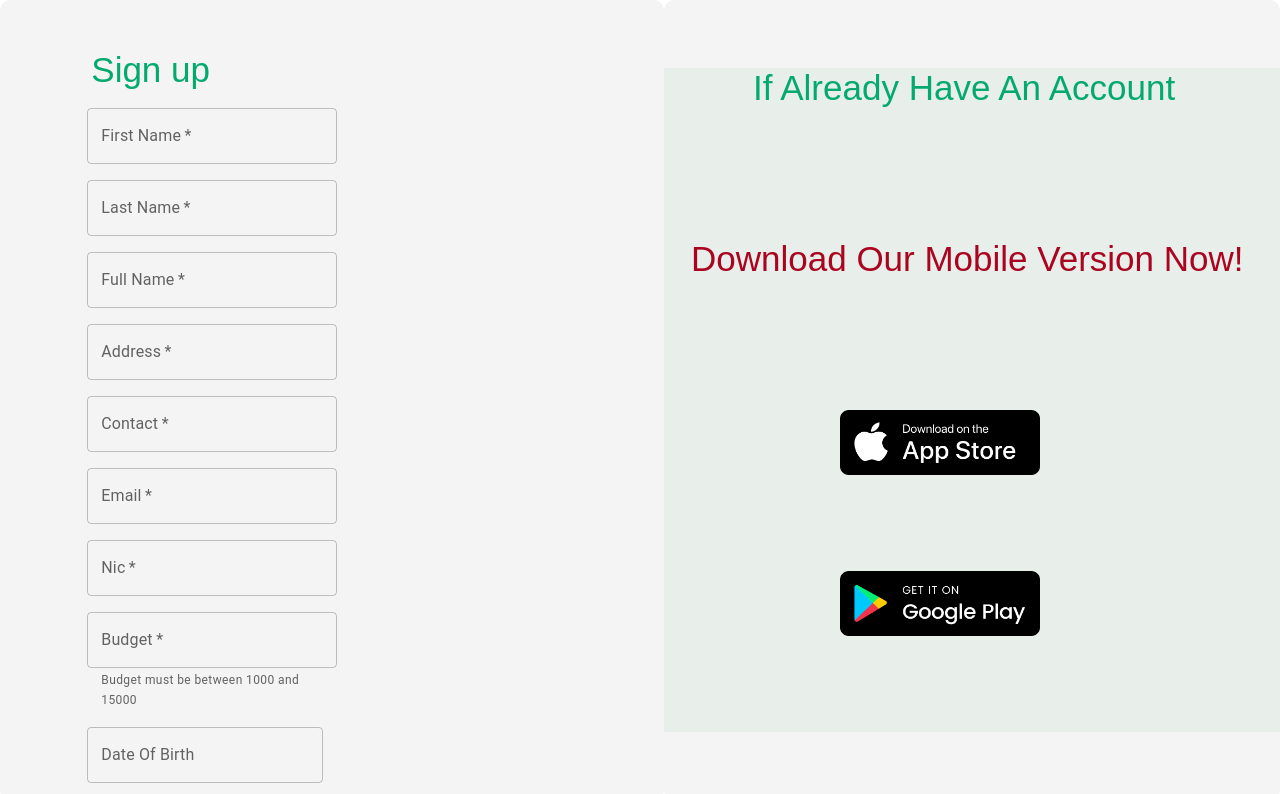
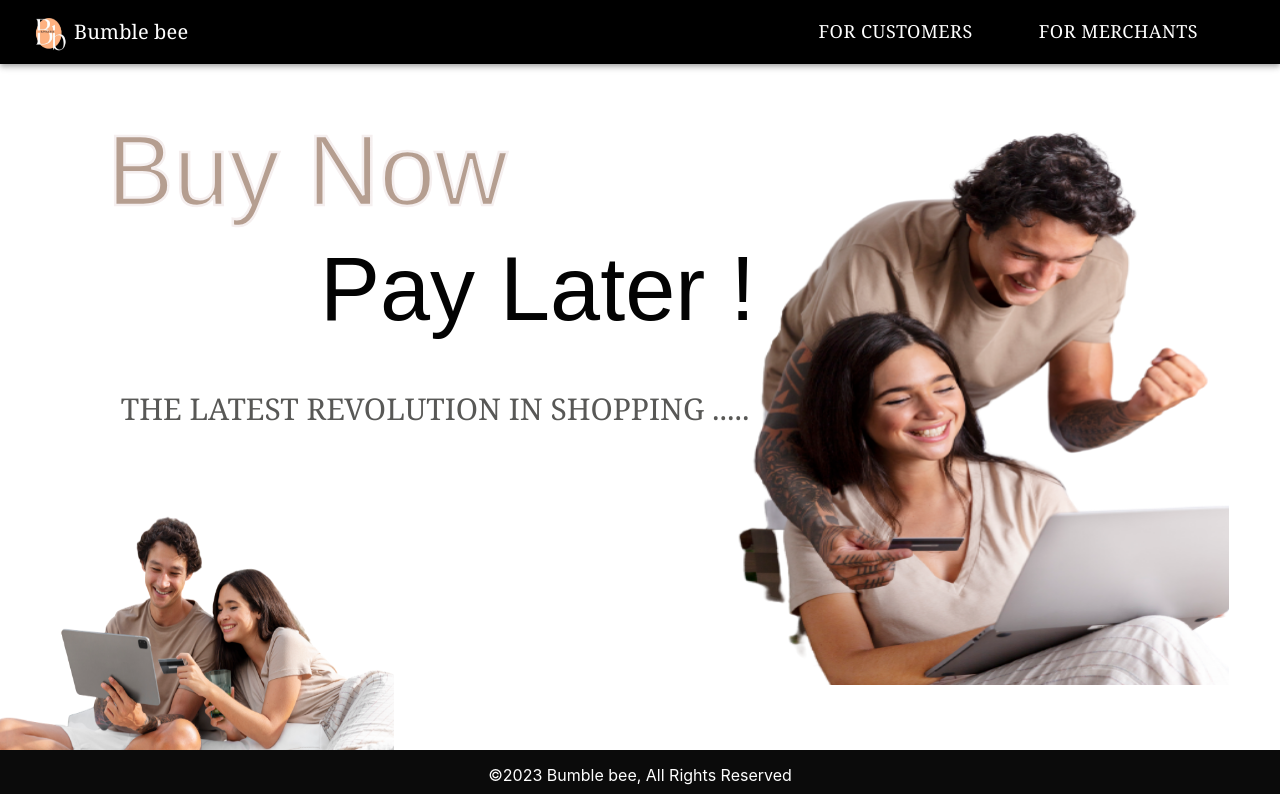
Before and after one commit to IsuriDisanayaka/bumble_bee_client, a React (Create React App) app: page / in a window 1280 px wide. Shown: the top 794 px of the page. Built offline with nearby package versions, Linux system fonts and the light colour scheme.

Commit message:
Update MainPage

```diff
--- a/src/App.js
+++ b/src/App.js
@@ -1,11 +1,25 @@
 import React from 'react'
 import Footer from './components/Footer'
 import Signup from './pages/SignUp'
+import { BrowserRouter as Router, Routes, Route } from 'react-router-dom';
+import CustomerDetails from './pages/CustomerDetails'
+import AdminLogin from './pages/AdminLogin';
+import WelcomePage from './pages/WelcomePage';
+import Navigation from './components/Navigation';
+import SignUp from './pages/SignUp';
+import './App.css';
 
 function App() {
   return (
-    <Signup/>
+    <Router>
+    <div className="App"></div>
+      <Route path="/" exact component={WelcomePage}/>
+      <Route path="/customers" component={SignUp} />
+      <Route path ="/customerDetails" component={CustomerDetails}/>
+
+       </Router>
   )
+
 }
 
 export default App
--- /dev/null
+++ b/src/assets/css/AdminLogin.css
@@ -0,0 +1,37 @@
+.maindiv{
+    background-color:#ffff;
+    width: 100vw;
+    height: 100vh;
+}
+
+.signin{
+    position: absolute;
+    right: 500px;
+    color:rgb(26 17 62);
+    font-size: 65px;
+    font-family:Cambria;
+ }
+ .card{
+position: absolute;
+background-color: #b0bdbd7d;
+height: 272px;
+width: 582px;
+top: 178px;
+left: 715px;
+ }
+ .formlogin{
+    display: grid;
+    width: 400px;
+    position: absolute;
+    right: 132px;
+    top: 40px;
+
+
+}
+.button{
+    position: absolute;
+    top:200px;
+    width: 300px;
+    left:140px;
+    font-weight: bold;
+}
--- /dev/null
+++ b/src/assets/css/WelcomePage.css
@@ -0,0 +1,152 @@
+
+  .box {
+    display: flex;
+    flex-direction: column;
+    min-height: 100%;
+
+      position: relative;
+
+  }
+
+  .content {
+
+    padding-top:100px;
+
+    min-height: 100%;
+    position: relative;
+
+  }
+
+
+.buy {
+    position: absolute;
+    top: 20%;
+    left: 24%;
+    transform: translate(-50%, -50%);
+     color:#b59e90;
+     font-Family:fantasy;
+     font-Stretch:expanded;
+     font-Size:100px;
+     font-Style:bold;
+      -webkit-text-stroke: 0.2vw #f5efef;
+}
+  .div{
+    flex: 1;
+  }
+.pay {
+    position: absolute;
+    top: 149%;
+    left: 42%;
+    transform: translate(-50%, -50%);
+    color: rgb(3, 3, 3);
+     font-Family:fantasy;
+     font-Stretch:expanded;
+     font-Size:90px;
+     font-Style:bold;
+     /* -webkit-text-stroke: 0.1vw #65bd7d; */
+}
+.rev{
+    position: absolute;
+    top: 328%;
+    left: 34%;
+    transform: translate(-50%, -50%);
+    color: rgb(88, 88, 86);
+     font-Family:Cambria;
+     font-Stretch:expanded;
+     font-Size:30px;
+     font-Style:bold;
+
+}
+.logo{
+    position: absolute;
+    width: 400px;
+    height: 500px;
+    top: 66%;
+    left: 27%;
+    transform: translate(-50%, -50%);
+
+}
+
+  .design {
+    position: fixed;
+    width: 394px;
+    height: 284px;
+    /* top: 408%; */
+    left: 0%;
+    bottom: 0;
+    /* transform: translate(-50%, -50%); */
+
+}
+
+.info{
+    position: absolute;
+    top: 9%;
+    right: 0%;
+    width: 700px;
+    height: 600px;
+    /* box-shadow: 1px 2px 7px 4px; */
+
+}
+ .background{
+  position: fixed;
+  top: 9%;
+  right: 4%;
+  width: 508px;
+  height: 613px;
+  /* filter: blur(0.5px); */
+ }
+
+
+/* .appStore{
+    position: absolute;
+    top: 30%;
+
+    right: 25%;
+    width: 200px;
+    height: 100px;;
+}  */
+ /* .playStore{
+    position: absolute;
+    top: 60%;
+    right: 25%;
+    width: 200px;
+    height: 100px;;
+} */ */
+.title{
+    position: relative;
+    top: 0%;
+   left:20%;
+   text-decoration: none;
+   justify-content: space-between;
+     color: white;
+     font-Family:Cambria;
+     font-Stretch:condensed;
+     font-Size:30px;
+     font-Style:bold;
+}
+/* .semiTitle{
+    position: absolute;
+    top: 10%;
+   left: 9%;
+
+     color: white;
+     font-Family:Cambria;
+
+     font-Size:30px;
+
+} */
+
+
+.footer{
+
+  position: fixed;
+  left: 0;
+  bottom: 0;
+  width: 100%;
+  color: #fff;
+  text-align: center;
+  width: 100%;
+  height: 50px;
+  background-color: #0b0b0b;
+
+}
--- a/src/components/Navigation.js
+++ b/src/components/Navigation.js
@@ -5,32 +5,69 @@ import Toolbar from '@mui/material/Toolbar';
 import Typography from '@mui/material/Typography';
 import Button from '@mui/material/Button';
 import Grid from '@mui/material/Grid';
-import logo from "./asserts/logo.png"
-import closeIcon from "./asserts/close.png"
+import logo from "../assets/img/logo.png"
+import closeIcon from "../assets/img/close.png"
 import TextField from '@mui/material/TextField';
 import { Link } from 'react-router-dom';
 import "../assets/css/Navigation.css"
+import axios from 'axios';
 
 
 function Navigation() {
   const [showPopup,setShowPopup]=useState(false);
-  const [username,setUsername]=useState('');
+  const [email,setEmail]=useState('');
   const[password,setPassword]=useState('');
+
   const handleUsernameChange = (event) => {
-    setUsername(event.target.value);
+    setEmail(event.target.value);
   }
 
   const handlePasswordChange = (event) => {
     setPassword(event.target.value);
   }
-  const handleLogin = () => {
-    // Perform login logic here
-    console.log(`Logged in with username: ${username} and password: ${password}`);
-    setShowPopup(false);
+
+  const handleLogin = (event) => {
+    event.preventDefault();
+    axios.get(`http://localhost:8000/api/v1/admin/${email}/${password}`)
+  .then((response) => {
+    if (response.status === 200 && response.data.data === "true") {
+      console.log('Successfully logged in:', response.data);
+      alert('Success');
+    } else {
+      console.error('Login failed:', response);
+      alert('Login failed .Please try Again');
+    }
+  })
+  .catch((error) => {
+    console.error('Error logging in:', error);
+  });
+
   }
+
   const handleClick = () => {
     setShowPopup(true);
   }
+
+  // const  handleLogin = async () => {
+  //   try {
+  //     const response = await axios.get('http://localhost:8000/api/v1/admin', {
+  //       params: {
+  //         email: email,
+  //         password: password
+  //       }
+  //     });
+  //     if (response.status === 200) {
+  //       alert('success');
+  //       console.log("ok")
+  //     } else {
+  //       alert('error');
+  //       console.log("jok")
+  //     }
+  //   } catch (error) {
+  //     console.error('Error logging in:', error);
+
+  //   }
+  // };
 
   return (
     <Box className='box'>
@@ -60,7 +97,7 @@ function Navigation() {
 </Button>
  </Link>
 
-          <Button onClick={handleClick}
+          <Button on onClick={handleClick}
            style={{marginRight: "50px" ,fontSize:"18px",fontFamily:"Cambria", color:"white",variant:"outlined", variant:"outlined",
               '&:hover': {
                 backgroundColor: 'white',
@@ -74,7 +111,7 @@ function Navigation() {
             <form >
             <Grid container direction={"column"} spacing={5}>
             <Grid item>
-            <TextField required label="Email" type={"email"} value={username} onChange={handleUsernameChange}></TextField>
+            <TextField required label="Email" type={"email"} value={email} onChange={handleUsernameChange}></TextField>
             </Grid>
 
             <Grid item>
--- /dev/null
+++ b/src/pages/AdminLogin.js
@@ -0,0 +1,82 @@
+
+// import React, { useState } from 'react';
+
+// import Box from '@mui/material/Box';
+// import Navigation from '../components/Navigation';
+// import  '../assets/css/Navigation.css';
+// import logo  from '../assets/img/logo.png'
+// import TextField from '@mui/material/TextField';
+// import Button from '@mui/material/Button';
+// import close from '../assets/img/close.png'
+// import axios from 'axios';
+
+
+
+// export default function AdminLogin() {
+//   const [email, setEmail] = useState('');
+// const [password, setPassword] = useState('');
+// const handleEmailChange = (event) => {
+//   setEmail(event.target.value);
+// };
+
+// const handlePasswordChange = (event) => {
+//   setPassword(event.target.value);
+// };
+
+// const handleLogin = (event) => {
+//   event.preventDefault();
+//   axios.get('http://localhost:8000/api/v1/admin/{email}/{password}')
+//     .then((response) => {
+//       if (response.status === 200) {
+//         console.log('Successfully saved customer:', response.data);
+
+//         alert('Sucess');
+//       } else {
+//         throw new Error("Login failed");
+//       }
+//     })
+//     .then((data) => {
+//       alert('Sucess'); // handle the data and update the state of the component
+//     })
+//     .catch((error) => {
+//       // setError(error.message);
+//     });
+// };
+
+
+//   return (
+//     <form onSubmit={handleLogin}>
+//     <label>
+//       Email:
+//       <input type="email" value={email} onChange={handleEmailChange} />
+//     </label>
+//     <br />
+//     <label>
+//       Password:
+//       <input type="password" value={password} onChange={handlePasswordChange} />
+//     </label>
+//     <br />
+//     <button type="submit">Login</button>
+//   </form>
+// //     <Box className='loginBox' >
+// //  <div  >
+// //        <Navigation/>
+// //        </div>
+// //        <div className='maindiv'>
+// // <img  src={logo} className='logoo' />
+// // <h1 className='signin'>SIGN IN</h1>
+// // <card className='card'>
+// //     <form className='formlogin' onClick={login}>
+// // <TextField id="filled-basic" label="Email" value={email} onChange={handleEmailChange} />
+// //   <TextField id="filled-basic" label="Password"  value={password} onChange={handlePasswordChange}/>
+// //   <Button className='button' variant="outlined" color='primary'onClick={login}>
+// //  LOGIN
+// // </Button>
+// //   </form>
+
+// // </card>
+// // </div>
+// //    </Box>
+
+//   )
+// }
--- /dev/null
+++ b/src/pages/WelcomePage.js
@@ -0,0 +1,38 @@
+import React  from 'react';
+import Box from '@mui/material/Box';
+import Navigation from '../components/Navigation';
+import Footer from '../components/Footer';
+import '../assets/css/WelcomePage.css';
+import design from '../assets/img/design.png'
+import background from '../assets/img/background.png'
+
+
+function WelcomePage() {
+
+  return (
+    <Box >
+      <Navigation />
+
+      <div className='content'>
+        <div className='div'>
+           <p className='buy'>Buy Now </p>
+          <p className='pay'>Pay Later !</p>
+          <div className='info'>
+            <img className='background' src={background} alt='' />
+            {/* <p className='title'>You Can Download </p>
+            <p className='semiTitle'>Our Mobile Version Now! </p> */}
+            {/* <img className='appStore' src={appStore} alt='' />
+            <img className='playStore' src={playStore} alt='' /> */}
+          </div>
+          <p className='rev'>THE LATEST REVOLUTION IN SHOPPING .....</p>
+          <img className='design' src={design} alt='' />
+        </div>
+      </div>
+<div className='footer'>
+      <Footer />
+      </div>
+    </Box>
+  );
+}
+
+export default WelcomePage;
```
Also changed, not shown: package.json (+6 -1 lines), 1 other file (tests, documents, lock files or other folders).
